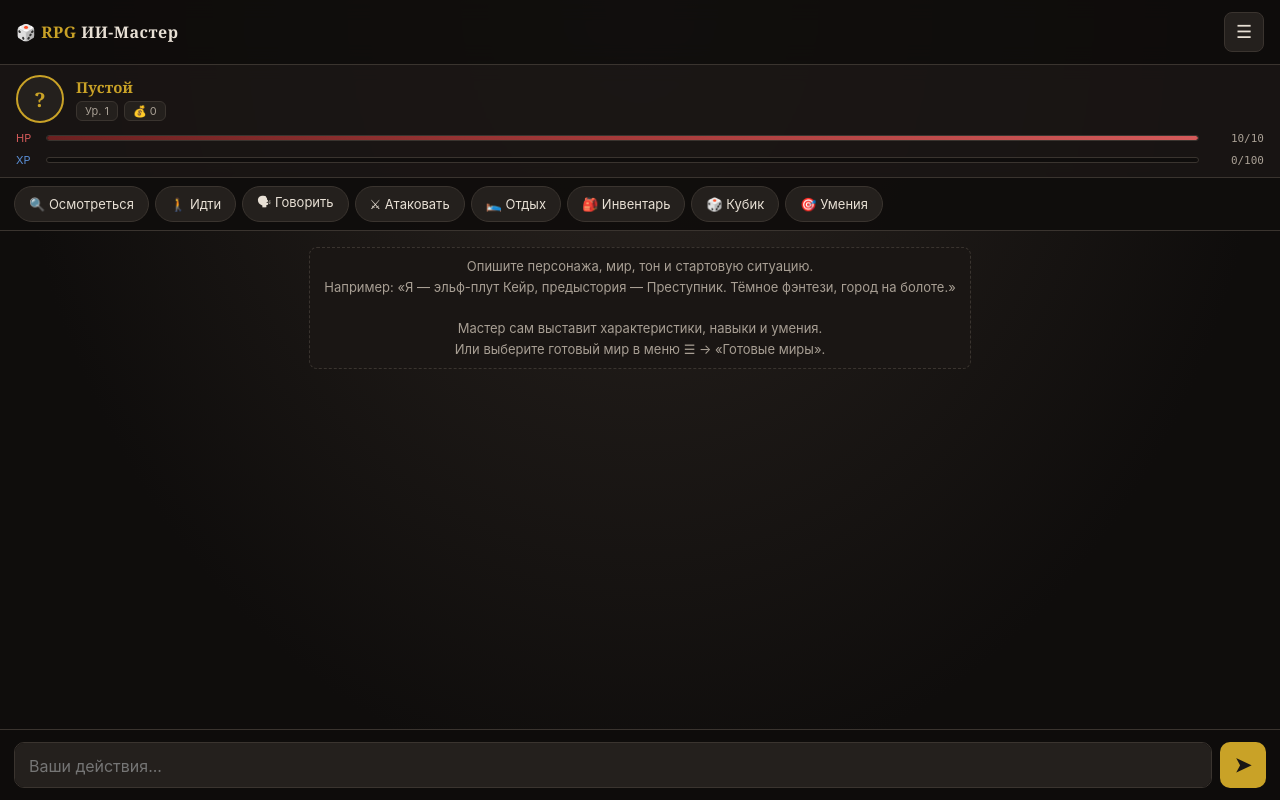
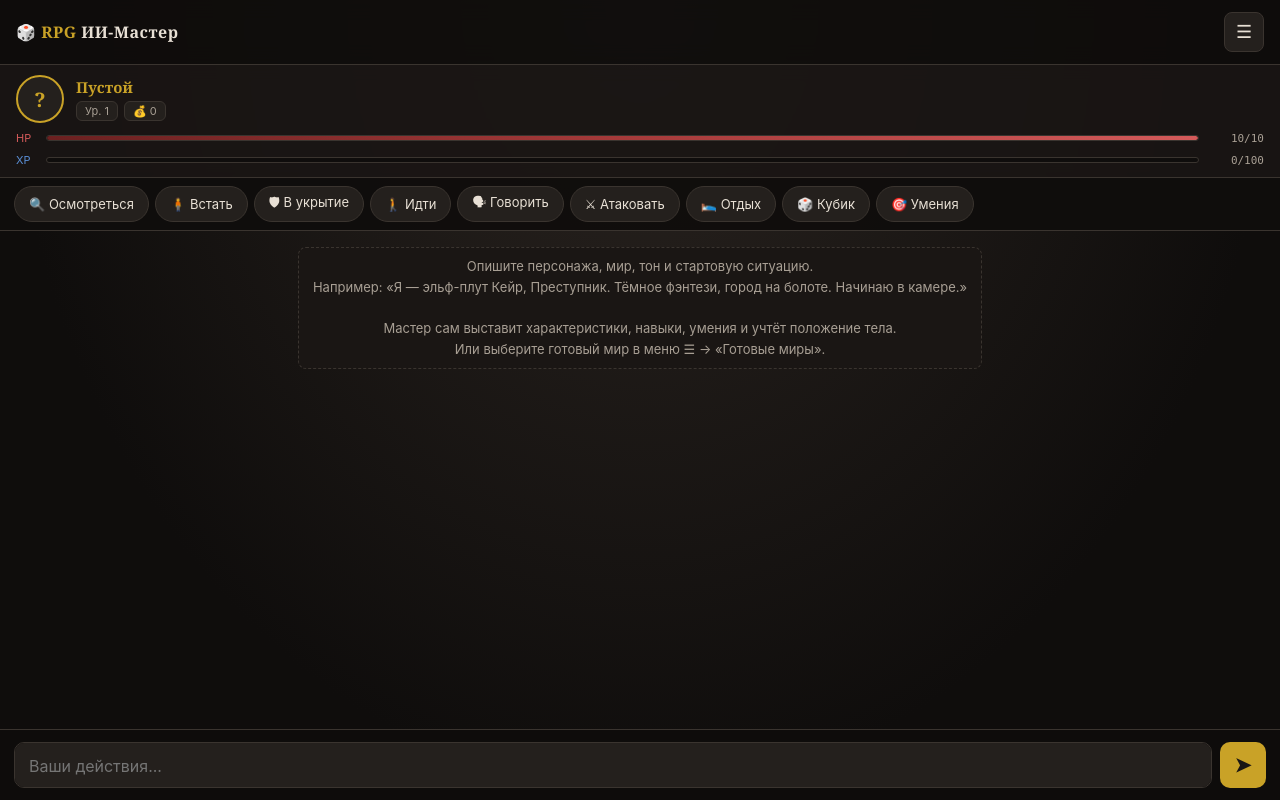
Before and after one commit to ltishal/Rpg, a Flask app: page / in a window 1280 px wide. Run offline with Flask 3, Linux system fonts and the light colour scheme.

Commit message:
Update index.html

```diff
--- a/templates/index.html
+++ b/templates/index.html
@@ -7,16 +7,9 @@
 <title>🎲 RPG ИИ-Мастер</title>
 <style>
   :root {
-    --bg-deep: #0f0d0c;
-    --bg-panel: #1a1614;
-    --bg-card: #24201d;
-    --border-subtle: #3a342f;
-    --text-primary: #e8e0d5;
-    --text-secondary: #a89f94;
-    --accent-gold: #c9a227;
-    --accent-crimson: #a63a3a;
-    --accent-sapphire: #3a6ea6;
-    --accent-green: #7fbf7f;
+    --bg-deep: #0f0d0c; --bg-panel: #1a1614; --bg-card: #24201d;
+    --border-subtle: #3a342f; --text-primary: #e8e0d5; --text-secondary: #a89f94;
+    --accent-gold: #c9a227; --accent-crimson: #a63a3a; --accent-sapphire: #3a6ea6;
     --font-serif: Georgia, 'Times New Roman', serif;
     --font-sans: -apple-system, BlinkMacSystemFont, 'Segoe UI', Roboto, sans-serif;
   }
@@ -70,6 +63,8 @@
   }
   .status-chip.dc-up { color: #d45a5a; border-color: #5a3a2a; background: #2a1f1a; }
   .status-chip.dc-down { color: #7fbf7f; border-color: #2a4a2a; background: #1f2a1f; }
+  .status-chip.pos { color: #b48cff; border-color: #4a3a6e; background: #1f1a2a; }
+  .status-chip.cover { color: #5a8ed4; border-color: #2a3a5a; background: #1a1f2a; }
   .bar-wrap { flex: 1; height: 6px; background: var(--bg-deep); border-radius: 4px; overflow: hidden; border: 1px solid var(--border-subtle); }
   .bar-fill { height: 100%; transition: width 0.4s ease; border-radius: 4px; }
   .bar-hp { background: linear-gradient(90deg, #6b2020, #a63a3a, #d45a5a); }
@@ -137,8 +132,8 @@
     width: 26px; height: 26px; border-radius: 6px;
     background: transparent; border: 1px solid var(--border-subtle);
     color: var(--text-secondary); cursor: pointer; font-size: 13px;
-    margin-left: 8px; vertical-align: middle; transition: background 0.15s, color 0.15s;
-    padding: 0;
+    margin-left: 8px; vertical-align: middle;
+    transition: background 0.15s, color 0.15s; padding: 0;
   }
   .speak-btn:hover { background: var(--bg-card); color: var(--accent-gold); }
   .speak-btn.playing { color: var(--accent-gold); border-color: var(--accent-gold); animation: ttsPulse 1.2s infinite; }
@@ -200,6 +195,8 @@
   .tag.empty { color: #5a5a4e; font-style: italic; }
   .tag.skill { border-color: #4a3a6e; color: #b48cff; }
   .tag.ability { border-color: #5a3a2a; color: #e8c8a8; }
+  .tag.warn { border-color: #5a3a2a; color: #d45a5a; background: #2a1f1a; }
+  .tag.good { border-color: #2a4a2a; color: #7fbf7f; background: #1f2a1f; }
   .stats-grid { display: grid; grid-template-columns: repeat(3, 1fr); gap: 8px; }
   .stat-box { background: var(--bg-card); padding: 10px; border-radius: 8px; text-align: center; border: 1px solid var(--border-subtle); }
   .stat-box .lbl { font-size: 11px; color: var(--text-secondary); text-transform: uppercase; letter-spacing: 0.5px; }
@@ -213,16 +210,11 @@
   .dc-box.up .dc-val { color: #d45a5a; }
   .dc-box.down .dc-val { color: #7fbf7f; }
   .dc-box .dc-val.neutral { color: var(--text-secondary); }
-
-  /* Умения */
   .ability-card {
     background: var(--bg-card); border: 1px solid var(--border-subtle);
     border-radius: 8px; padding: 10px 12px; margin-bottom: 8px;
   }
-  .ability-header {
-    display: flex; justify-content: space-between; align-items: baseline;
-    margin-bottom: 4px;
-  }
+  .ability-header { display: flex; justify-content: space-between; align-items: baseline; margin-bottom: 4px; }
   .ability-name { font-weight: 600; color: var(--accent-gold); font-size: 14px; font-family: var(--font-serif); }
   .ability-uses { font-size: 12px; font-family: monospace; color: var(--text-secondary); }
   .ability-uses.empty { color: #d45a5a; }
@@ -230,6 +222,18 @@
   .ability-recharge { font-size: 10px; color: #5a5a4e; margin-top: 3px; font-style: italic; }
   .ability-card.passive { border-color: #4a3a6e; }
   .ability-card.passive .ability-name { color: #b48cff; }
+  .situation-box {
+    background: var(--bg-card); border: 1px solid var(--border-subtle);
+    border-radius: 8px; padding: 10px 12px; margin-top: 8px;
+  }
+  .situation-box .sit-row {
+    display: flex; justify-content: space-between;
+    padding: 4px 0; font-size: 13px;
+  }
+  .situation-box .sit-row .lbl { color: var(--text-secondary); }
+  .situation-box .sit-row .val { color: var(--text-primary); font-weight: 500; }
+  .situation-box .sit-row .val.warn { color: #d45a5a; }
+  .situation-box .sit-row .val.good { color: #7fbf7f; }
 </style>
 </head>
 <body>
@@ -243,11 +247,12 @@
 
 <div id="quick-actions">
   <button class="quick-btn" data-quick="Я внимательно осматриваюсь вокруг. Что я вижу?">🔍 Осмотреться</button>
-  <button class="quick-btn" data-quick="Я осторожно иду вперёд, готовый к опасности.">🚶 Идти</button>
-  <button class="quick-btn" data-quick="Я обращаюсь к ближайшему NPC и внимательно слушаю его ответ.">🗣 Говорить</button>
+  <button class="quick-btn" data-quick="Я встаю и готовлюсь к действию.">🧍 Встать</button>
+  <button class="quick-btn" data-quick="Я прячусь за ближайшим укрытием.">🛡 В укрытие</button>
+  <button class="quick-btn" data-quick="Я иду вперёд, готовый к опасности.">🚶 Идти</button>
+  <button class="quick-btn" data-quick="Я обращаюсь к ближайшему NPC.">🗣 Говорить</button>
   <button class="quick-btn" data-quick="Я атакую ближайшего противника!">⚔ Атаковать</button>
-  <button class="quick-btn" data-quick="Я устраиваю короткий привал, чтобы восстановить силы.">🛌 Отдых</button>
-  <button class="quick-btn" data-quick="Я проверяю свои карманы и вещи.">🎒 Инвентарь</button>
+  <button class="quick-btn" data-quick="Я устраиваю короткий привал.">🛌 Отдых</button>
   <button class="quick-btn" data-quick="/roll 1d20">🎲 Кубик</button>
   <button class="quick-btn" data-quick="/skills">🎯 Умения</button>
 </div>
@@ -273,7 +278,7 @@
   <h2>Озвучка</h2>
   <div class="drawer-section">
     <button class="btn" id="tts-toggle-btn">🔊 Автоозвучка: выкл</button>
-    <button class="btn" id="tts-last-btn">🔈 Озвучить последний ответ</button>
+    <button class="btn" id="tts-last-btn">🔈 Озвучить последний</button>
     <button class="btn" id="tts-speed-btn">⏩ Скорость: 1.0×</button>
     <button class="btn" id="tts-voice-btn">🎙 Сменить голос</button>
     <button class="btn" id="tts-stop-btn">⏹ Остановить</button>
@@ -300,7 +305,7 @@ const modalEl = document.getElementById('modal');
 const modalContent = document.getElementById('modal-content');
 const statusEl = document.getElementById('status');
 
-const LS_KEY = 'rpg_session_v6';
+const LS_KEY = 'rpg_session_v7';
 const AVATAR_KEY = 'rpg_avatar_v1';
 const TTS_KEY = 'rpg_tts_v1';
 
@@ -312,16 +317,18 @@ const EMPTY_STATE = {
   proficiencies:[], skills:[], abilities:[],
   inventory:[], quests:[], conditions:[],
   relationships:[], faction_clocks:[],
-  dc_modifier:0, dc_modifier_reasons:[]
+  dc_modifier:0, dc_modifier_reasons:[],
+  position:"стоит", cover:"нет",
+  weapon_in_hand:"", restrained:false
 };
 
 const READY_WORLDS = [
   { id: 'forgotten_realms', name: 'Забытые Королевства', desc: 'Классическое D&D. Шахта Фандальвера, гоблины, драконы.', prompt: 'Мир: Забытые Королевства. Начни приключение "Шахта Фандальвера". Я и мои спутники сопровождаем караван дворфа Гундрена Роксвика в город Фандалин. Начинается всё с засады гоблинов на дороге. Опиши сцену, дай мне возможность действовать.' },
-  { id: 'ravenloft', name: 'Равенлофт (Готик-хоррор)', desc: 'Земля Баровия, вампир Страд, вечный туман и ужас.', prompt: 'Мир: Равенлофт (Баровия). Я и моя группа путников заблудились в тумане и вышли к мрачной земле. Вокруг лес, холод и ощущение, что за нами наблюдают. Начни с прибытия в Баровию.' },
-  { id: 'eberron', name: 'Эберрон (Стимпанк)', desc: 'Город Шарн, магия и механизмы, нуар и интриги.', prompt: 'Мир: Эберрон. Я — детектив в городе Шарн. Мне поручили расследовать серию загадочных краж, связанных с запретными магическими технологиями. Начни с прибытия на место преступления.' },
-  { id: 'spelljammer', name: 'Спеллджаммер (Космос)', desc: 'Космический галеон, астральное море, пираты.', prompt: 'Мир: Спеллджаммер. Я — капитан космического корабля. Мы получили заказ на перевозку таинственного груза через Астральное море. Начни с момента, когда мы обнаруживаем, что за нами следует неизвестный корабль.' },
-  { id: 'dark_sun', name: 'Тёмное Солнце (Пустоши)', desc: 'Выжженная пустыня, рабство, выживание, псионика.', prompt: 'Мир: Тёмное Солнце (Атас). Я — беглый раб в пустошах. Позади остался город-государство тирана-колдуна. Впереди — бескрайняя пустыня, где вода на вес золота. Начни с того, как я и мои спутники пытаемся найти убежище на ночь.' },
-  { id: 'litrpg_apocalypse', name: 'LitRPG: Система', desc: 'Земля после Системы. Монстры, уровни, прокачка.', prompt: 'Мир: LitRPG, Система пришла на Землю. Я — обычный человек, который только что получил интерфейс с уровнем и характеристиками. Вокруг начали появляться монстры. Начни с момента, когда я вижу первую Систему и первого монстра.' }
+  { id: 'ravenloft', name: 'Равенлофт (Готик-хоррор)', desc: 'Земля Баровия, вампир Страд, вечный туман и ужас.', prompt: 'Мир: Равенлофт (Баровия). Я и моя группа путников заблудились в тумане и вышли к мрачной земле. Начни с прибытия в Баровию.' },
+  { id: 'eberron', name: 'Эберрон (Стимпанк)', desc: 'Город Шарн, магия и механизмы, нуар и интриги.', prompt: 'Мир: Эберрон. Я — детектив в городе Шарн. Мне поручили расследовать кражу запретных магических технологий. Начни с прибытия на место преступления.' },
+  { id: 'spelljammer', name: 'Спеллджаммер (Космос)', desc: 'Космический галеон, астральное море, пираты.', prompt: 'Мир: Спеллджаммер. Я — капитан космического корабля. Мы перевозим таинственный груз через Астральное море. Начни с обнаружения неизвестного корабля позади.' },
+  { id: 'dark_sun', name: 'Тёмное Солнце (Пустоши)', desc: 'Выжженная пустыня, рабство, выживание, псионика.', prompt: 'Мир: Тёмное Солнце (Атас). Я — беглый раб в пустошах. Впереди — бескрайняя пустыня. Начни с поиска убежища на ночь.' },
+  { id: 'litrpg_apocalypse', name: 'LitRPG: Система', desc: 'Земля после Системы. Монстры, уровни, прокачка.', prompt: 'Мир: LitRPG. Система пришла на Землю. Я — обычный человек с интерфейсом уровня и характеристик. Вокруг появляются монстры. Начни с первой Системы и первого монстра.' }
 ];
 
 function persist() { try { localStorage.setItem(LS_KEY, JSON.stringify({messages, state})); } catch(e){} }
@@ -336,6 +343,35 @@ function restore() {
 }
 function esc(s) {
   return String(s).replace(/[&<>"']/g, c => ({'&':'&amp;','<':'&lt;','>':'&gt;','"':'&quot;',"'":'&#39;'}[c]));
+}
+
+/* =========================================================
+   POSITION / COVER / SITUATION HELPERS
+   ========================================================= */
+const POSITION_LABELS = {
+  'стоит': { icon: '🧍', label: 'Стоит', mod: 0 },
+  'сидит': { icon: '🪑', label: 'Сидит', mod: 1 },
+  'на коленях': { icon: '🧎', label: 'На коленях', mod: 1 },
+  'лежит': { icon: '🛌', label: 'Лежит', mod: 5 },
+  'верхом': { icon: '🐎', label: 'Верхом', mod: 1 },
+  'плавает': { icon: '🏊', label: 'Плавает', mod: 3 },
+  'висит': { icon: '🪜', label: 'Висит', mod: 3 },
+  'схвачен': { icon: '🤝', label: 'Схвачен', mod: 5 },
+  'обездвижен': { icon: '⛓', label: 'Обездвижен', mod: 99 }
+};
+
+const COVER_LABELS = {
+  'нет': { icon: '', label: 'Без укрытия', mod: 0 },
+  'половинное': { icon: '🛡½', label: 'Укрытие ½', mod: 2 },
+  'три_четверти': { icon: '🛡¾', label: 'Укрытие ¾', mod: 5 },
+  'полное': { icon: '🛡✓', label: 'Полное укрытие', mod: 99 }
+};
+
+function getPositionInfo(pos) {
+  return POSITION_LABELS[pos] || { icon: '❔', label: pos || '—', mod: 0 };
+}
+function getCoverInfo(cov) {
+  return COVER_LABELS[cov] || { icon: '', label: cov || '—', mod: 0 };
 }
 
 /* =========================================================
@@ -493,7 +529,7 @@ function ttsClean(text) {
   return text
     .replace(/\[\[.*?\]\]/g, '').replace(/\[.*?\]/g, '')
     .replace(/\*+.*?\*+/g, '')
-    .replace(/[🎲🔊🔈⏩⏹🎙🖼📜💾📂✨❓🌍🔍🚶🗣⚔🛌🎒🎯]/g, '')
+    .replace(/[🎲🔊🔈⏩⏹🎙🖼📜💾📂✨❓🌍🔍🚶🗣⚔🛌🎒🎯🧍🪑🧎🐎🏊🪜🤝⛓🛡]/g, '')
     .replace(/https?:\/\/\S+/g, '')
     .replace(/[\u{1F000}-\u{1FAFF}]/gu, '')
     .replace(/\s+/g, ' ').trim();
@@ -613,6 +649,14 @@ function renderStatus() {
     const sign = dc > 0 ? '+' : '';
     dcChip = `<span class="status-chip ${cls}" title="${esc((state.dc_modifier_reasons||[]).join(', '))}">🎯 Сложность ${sign}${dc}</span>`;
   }
+  const posInfo = getPositionInfo(state.position);
+  const covInfo = getCoverInfo(state.cover);
+  const posChip = state.position && state.position !== 'стоит'
+    ? `<span class="status-chip pos">${posInfo.icon} ${esc(posInfo.label)}</span>` : '';
+  const covChip = state.cover && state.cover !== 'нет'
+    ? `<span class="status-chip cover">${covInfo.icon} ${esc(covInfo.label)}</span>` : '';
+  const restrChip = state.restrained
+    ? `<span class="status-chip dc-up">⛓ Связан</span>` : '';
   statusEl.innerHTML = `
     <div class="status-top">
       <div class="avatar-wrap" title="Нажмите, чтобы увидеть портрет">
@@ -624,6 +668,9 @@ function renderStatus() {
         <div class="status-chips">
           <span class="status-chip">Ур. ${state.level}</span>
           <span class="status-chip">💰 ${state.gold}</span>
+          ${posChip}
+          ${covChip}
+          ${restrChip}
           ${dcChip}
         </div>
       </div>
@@ -844,7 +891,7 @@ async function doSheet() {
   const dcBoxCls = dc > 0 ? 'up' : (dc < 0 ? 'down' : '');
   const dcSign = dc > 0 ? '+' : '';
   const dcReasons = (state.dc_modifier_reasons || []).length
-    ? state.dc_modifier_reasons.map(r => `<span class="tag">${esc(r)}</span>`).join('')
+    ? state.dc_modifier_reasons.map(r => `<span class="tag warn">${esc(r)}</span>`).join('')
     : '<span class="tag empty">нет модификаторов</span>';
   const dcBox = `
     <div class="dc-box ${dcBoxCls}">
@@ -853,6 +900,20 @@ async function doSheet() {
         <span class="dc-val ${dc === 0 ? 'neutral' : ''}">${dc === 0 ? '0' : dcSign + dc}</span>
       </div>
       <div class="tags">${dcReasons}</div>
+    </div>`;
+
+  const posInfo = getPositionInfo(state.position);
+  const covInfo = getCoverInfo(state.cover);
+  const posWarn = (posInfo.mod >= 3) ? 'warn' : (posInfo.mod === 0 ? '' : 'warn');
+  const situationBox = `
+    <div class="situation-box">
+      <div style="color:var(--text-secondary);font-size:12px;margin-bottom:6px">📍 Положение и обстановка</div>
+      <div class="sit-row"><span class="lbl">Позиция</span><span class="val ${posWarn}">${posInfo.icon} ${esc(posInfo.label)}</span></div>
+      ${posInfo.mod !== 0 ? `<div class="sit-row"><span class="lbl">Штраф к физ.</span><span class="val warn">+${posInfo.mod}</span></div>` : ''}
+      <div class="sit-row"><span class="lbl">Укрытие</span><span class="val">${covInfo.icon || '—'} ${esc(covInfo.label)}</span></div>
+      ${covInfo.mod !== 0 ? `<div class="sit-row"><span class="lbl">Защита</span><span class="val good">+${covInfo.mod} к DC попасть</span></div>` : ''}
+      <div class="sit-row"><span class="lbl">В руках</span><span class="val">${esc(state.weapon_in_hand || '—')}</span></div>
+      ${state.restrained ? `<div class="sit-row"><span class="lbl">Связан</span><span class="val warn">⛓ Да — физ. действия проваливаются</span></div>` : ''}
     </div>`;
 
   const statMod = (val) => {
@@ -877,6 +938,7 @@ async function doSheet() {
     <div class="stats-grid">${['str','dex','con','int','wis','cha'].map(k =>
       `<div class="stat-box"><div class="lbl">${k.toUpperCase()}</div><div class="val">${s[k] || 10}</div><div class="mod">${statMod(s[k] || 10)}</div></div>`
     ).join('')}</div>
+    ${situationBox}
     ${dcBox}
     <h3 style="margin-top:12px;font-size:15px">Инвентарь</h3><div class="tags">${inv}</div>
     <h3 style="margin-top:12px;font-size:15px">Квесты</h3><div class="tags">${qs}</div>
@@ -889,7 +951,7 @@ async function doSheet() {
 }
 
 /* =========================================================
-   SKILLS — отдельная модалка: владения, навыки, умения
+   SKILLS
    ========================================================= */
 async function doSkills() {
   if (!state) return;
@@ -908,9 +970,7 @@ async function doSkills() {
   const abilities = (state.abilities || []).length
     ? state.abilities.map(a => {
         const isPassive = a.recharge === 'passive' || !a.uses_max;
-        const usesText = isPassive
-          ? '∞'
-          : `${a.uses_left ?? a.uses_max}/${a.uses_max}`;
+        const usesText = isPassive ? '∞' : `${a.uses_left ?? a.uses_max}/${a.uses_max}`;
         const isEmpty = !isPassive && (a.uses_left || 0) === 0;
         const rechargeLabel = {
           'passive': 'пассивное',
@@ -1002,7 +1062,7 @@ function doHelp() {
     '<code>/sheet</code> — полный лист<br><code>/skills</code> — умения и навыки<br>' +
     '<code>/save имя</code> — сохранить<br><code>/load имя</code> — загрузить<br>' +
     '<code>/reset</code> — новая игра<br><br>' +
-    'Или тапайте по кнопкам быстрых действий над полем ввода.');
+    'Мастер сам учитывает положение (лежит/сидит/схвачен), укрытие и оружие в руке при назначении DC.');
 }
 
 function renderAll() {
@@ -1021,8 +1081,8 @@ function renderAll() {
 
 function showIntro() {
   addMsg('system', 'Опишите персонажа, мир, тон и стартовую ситуацию.\n' +
-    'Например: «Я — эльф-плут Кейр, предыстория — Преступник. Тёмное фэнтези, город на болоте.»\n\n' +
-    'Мастер сам выставит характеристики, навыки и умения.\n' +
+    'Например: «Я — эльф-плут Кейр, Преступник. Тёмное фэнтези, город на болоте. Начинаю в камере.»\n\n' +
+    'Мастер сам выставит характеристики, навыки, умения и учтёт положение тела.\n' +
     'Или выберите готовый мир в меню ☰ → «Готовые миры».');
 }
 
@@ -1154,6 +1214,10 @@ function init() {
     if (typeof state.race !== 'string') state.race = '';
     if (typeof state.class !== 'string') state.class = '';
     if (typeof state.background !== 'string') state.background = '';
+    if (typeof state.position !== 'string') state.position = 'стоит';
+    if (typeof state.cover !== 'string') state.cover = 'нет';
+    if (typeof state.weapon_in_hand !== 'string') state.weapon_in_hand = '';
+    if (typeof state.restrained !== 'boolean') state.restrained = false;
     renderAll(); renderStatus();
     addMsg('system', '↩ История восстановлена. Продолжайте.');
   } else {
```
